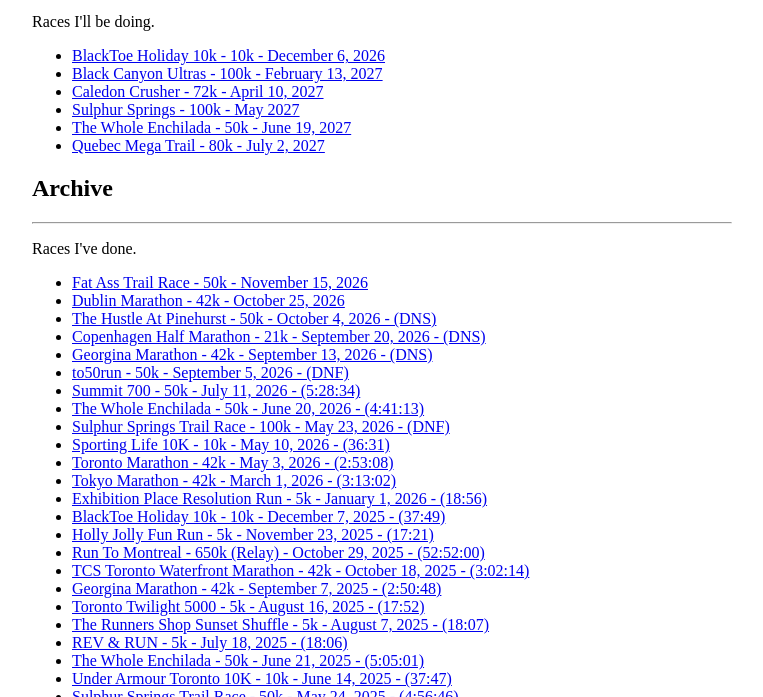
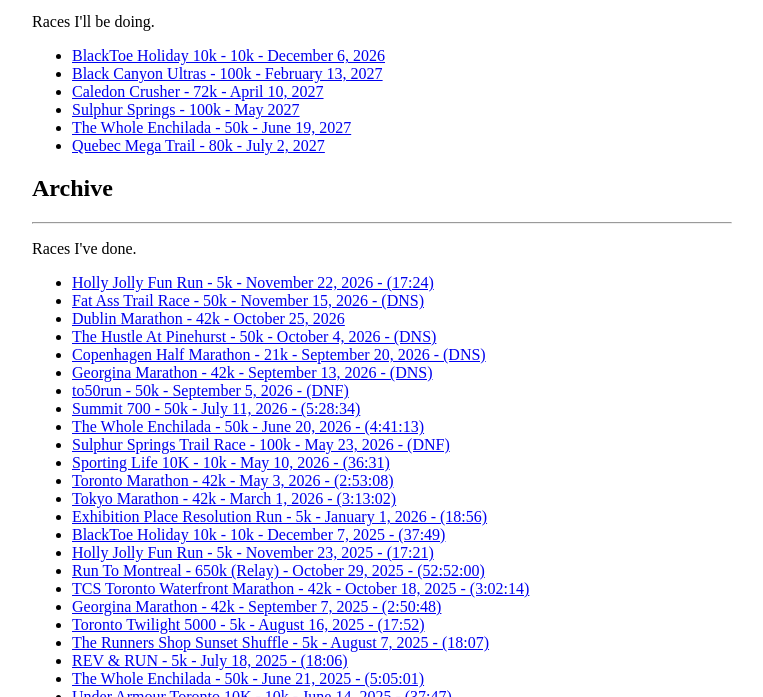
Before and after one commit to WillemKauf/WillemKauf.github.io, a plain HTML site: page index.html in a window 1280 px wide. Shown: the part 103-800 px from the top of the page, without its empty margins (258-1021 px from the left). Drawn offline with Linux system fonts and the light colour scheme.

Commit message:
fat ass DNS (too lazy) and holly jolly 5k (we are so back)

```diff
--- a/index.html
+++ b/index.html
@@ -123,7 +123,8 @@ var races = [{
         distance: "50k",
         date: "2026-11-15",
         signupUrl: "https://raceroster.com/events/2026/112686/fat-ass-trail-run",
-        resultsUrl: null
+        resultsUrl: null,
+        time: "DNS"
     },
     {
         name: "BlackToe Holiday 10k",
@@ -188,6 +189,13 @@ var races = [{
         date: "2025-11-23",
         resultsUrl: "https://results.raceroster.com/v3/events/cxqgewcfjrdjbtp6/race/248394/participant/7qtr9ufqpsvtyn3w",
         time: "17:21"
+    },
+    {
+        name: "Holly Jolly Fun Run",
+        distance: "5k",
+        date: "2026-11-22",
+        resultsUrl: "https://results.raceroster.com/v3/events/td7wv5jvjn2cake5/race/385560/participant/uzw6f74qx7j27qzn",
+        time: "17:24"
     },
     {
         name: "Summit 700",
```
